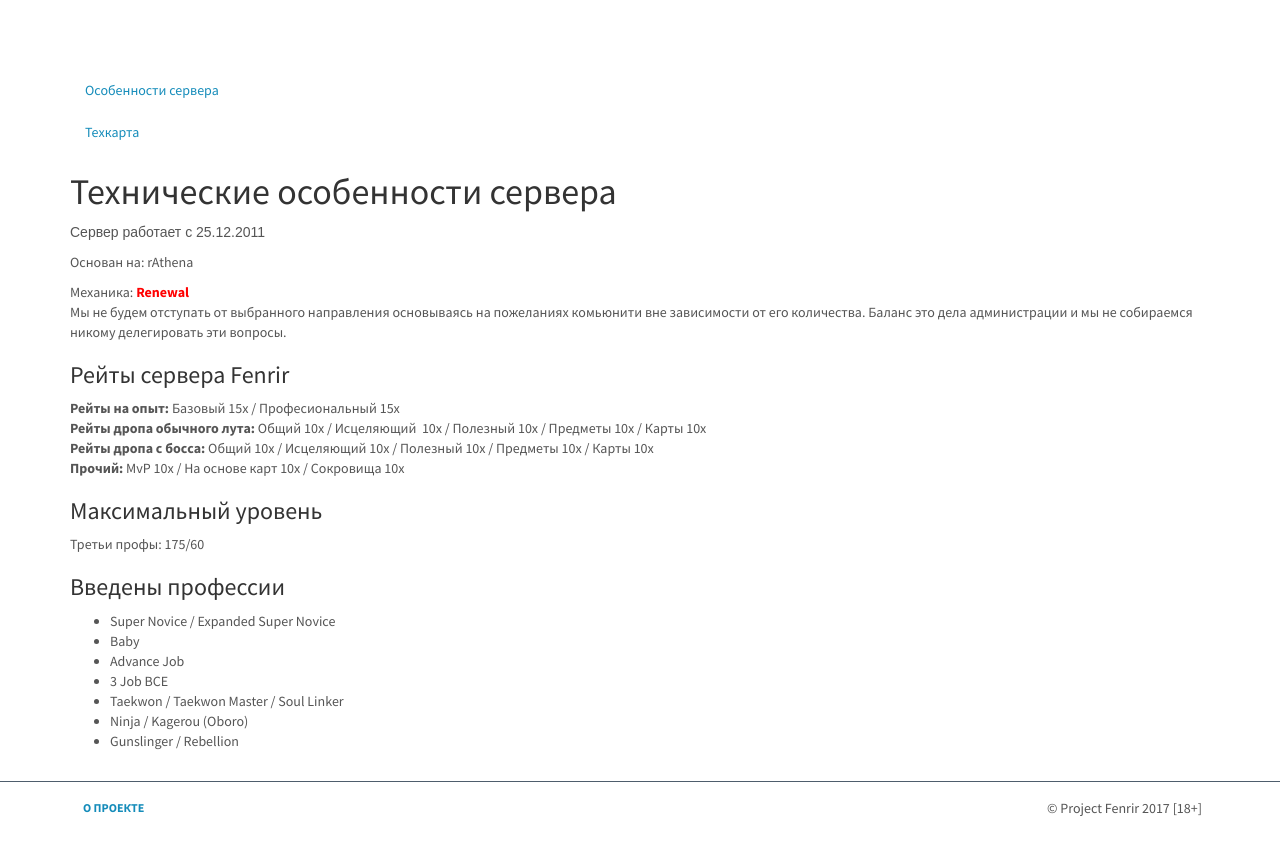
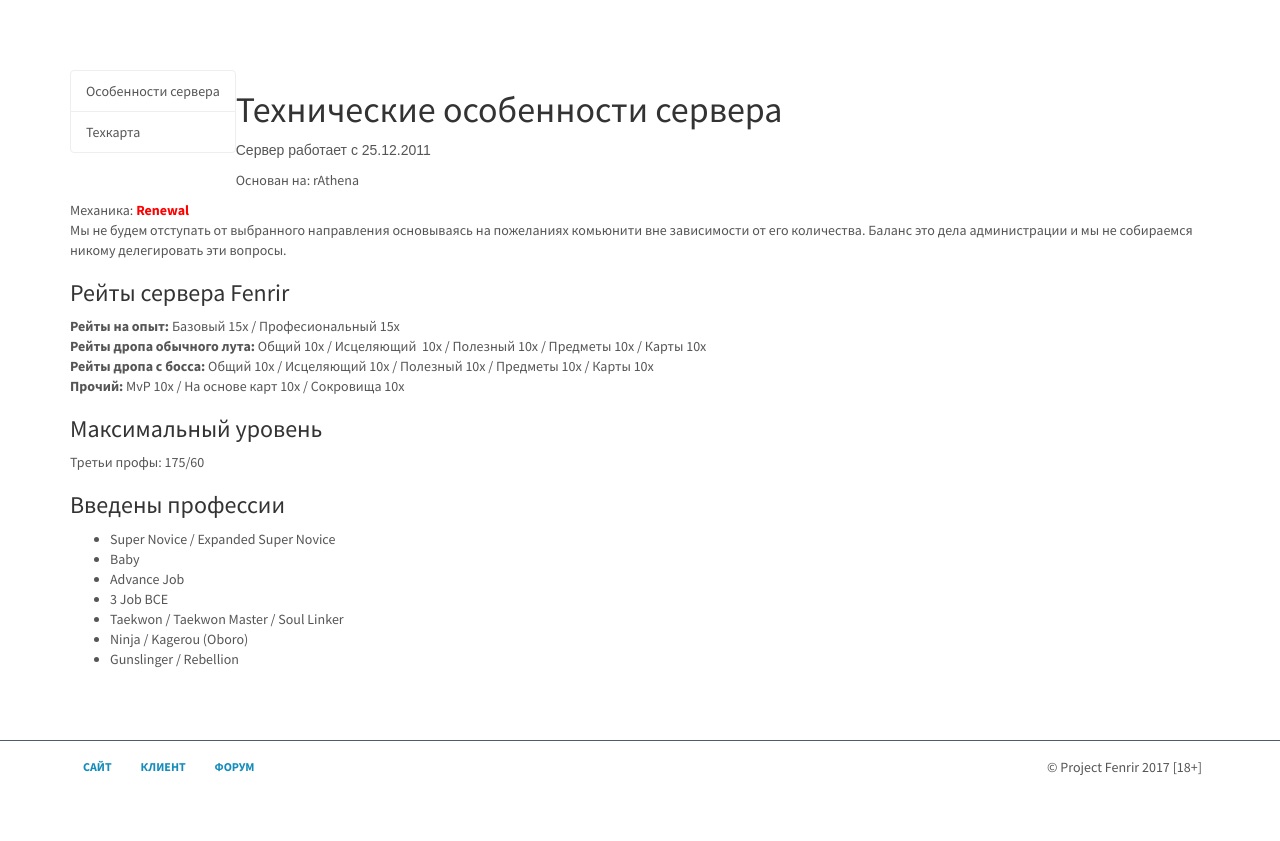
Before and after one commit to Xsoid/rofenrir.ru, a Yii app: template views/site/pages/ru/about/teh.php in a window 1280 px wide. After the commit the page ends 775 px from the top, so only its background shows below. Run offline with PHP 8.4 and a stand-in for Yii, Linux system fonts and the light colour scheme; the template is opened without the code that fills it, so the values that code supplies are empty; some libraries are stand-ins or nearby versions.

Commit message:
Фиксы навигации

```diff
--- a/views/layouts/main.php
+++ b/views/layouts/main.php
@@ -58,7 +58,11 @@ AppAsset::register($this);
 
 <footer class="footer">
     <div class="container">
-        <p class="pull-left"><a href="/ru/about/" class="btn btn-link">О проекте</a></p>
+        <p class="pull-left">
+            <a href="/" class="btn btn-link">Сайт</a>
+            <a href="http://www.rofenrir.ru/client" target="_blank" class="btn btn-link">Клиент</a>
+            <a href="http://forum.rofenrir.ru" target="_blank" class="btn btn-link">Форум</a>
+        </p>
 
         <p class="pull-right">&copy; Project Fenrir <?= date('Y') ?> [18+]</p>
     </div>
--- a/views/site/pages/ru/about/_menu.php
+++ b/views/site/pages/ru/about/_menu.php
@@ -1,4 +1,4 @@
-<ul class="row nav nav-pills nav-stacked">
-  <li class="col-lg-4 nav-horizont"><a href="index">Особенности сервера</a></li>
-  <li class="col-lg-4 nav-horizont"><a href="teh">Техкарта</a></li>
-</ul>
+<div class="list-group pull-left">
+  <a href="index" class="list-group-item">Особенности сервера</a>
+  <a href="teh" class="list-group-item">Техкарта</a>
+</div>
--- a/views/site/pages/ru/about/index.php
+++ b/views/site/pages/ru/about/index.php
@@ -11,6 +11,7 @@ $this->registerMetaTag([
      'name' => 'description',
      'content' => 'Бесплатный игровой сервер Ragnarok Online. Нет абонентская платы и внутренних покупок. Игра без ограничений. Без вайпов с открытия в 2011 году.'
 ]);
+$this->params['breadcrumbs'][] = $this->title;
 ?>
 
 <?= $this->render('_menu') ?>
--- a/views/site/pages/ru/about/teh.php
+++ b/views/site/pages/ru/about/teh.php
@@ -11,6 +11,7 @@ $this->registerMetaTag([
      'name' => 'description',
      'content' => 'Бесплатный игровой сервер Ragnarok Online. Нет абонентская платы и внутренних покупок. Игра без ограничений. Без вайпов с открытия в 2011 году.'
 ]);
+$this->params['breadcrumbs'][] = $this->title;
 ?>
 
 <?= $this->render('_menu') ?>
--- a/views/site/pages/ru/donate/index.php
+++ b/views/site/pages/ru/donate/index.php
@@ -11,6 +11,7 @@ $this->registerMetaTag([
      'name' => 'description',
      'content' => 'RoFenrir -  русский экспериментальный сервер Ragnarok Online. Бесплатный: без абонентской платы и внутренних платежей.'
 ]);
+$this->params['breadcrumbs'][] = $this->title;
 ?>
 <h1>Поддержка проекта</h1>
 
--- a/web/css/site.css
+++ b/web/css/site.css
@@ -3,10 +3,6 @@
 html,
 body {
     height: 100%;
-}
-
-.nav-horizont {
-    float: left;
 }
 
 .wrap {
```
